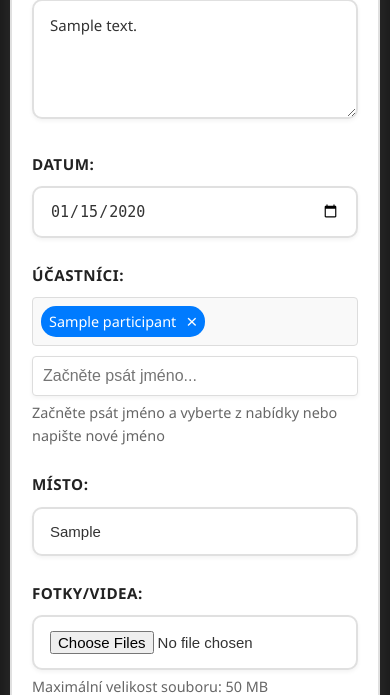
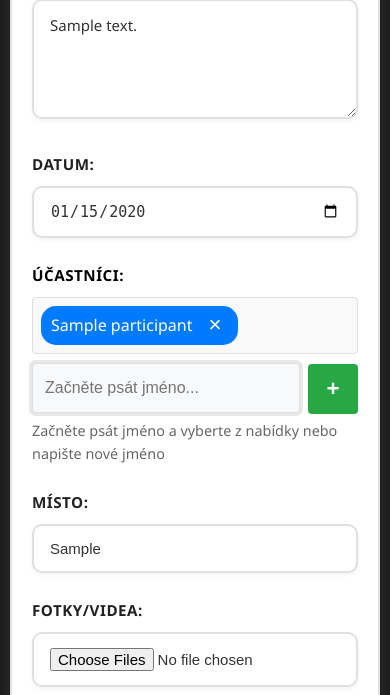
Before and after one commit to petsob33/tulenarium, a PHP site: page /admin.php?edit=1 in a window 390 px wide. Shown: the part 599-1294 px from the top of the page. Run offline with PHP 8.4, Linux system fonts and the light colour scheme; the visitor is signed in with stand-in values (Sample User, id 1); tables that the repository leaves empty hold one stand-in row (values such as "Sample post").

Commit message:
Oprava mobilního přidávání účastníků - přidání tlačítka a lepší podpora klávesnic

```diff
--- a/admin.php
+++ b/admin.php
@@ -778,12 +778,75 @@ try {
             position: relative;
         }
 
+        .input-group {
+            display: flex;
+            gap: 5px;
+        }
+
         #participantInput {
-            width: 100%;
+            flex: 1;
             padding: 10px;
             border: 1px solid #ddd;
             border-radius: 4px;
             font-size: 1rem;
+        }
+
+        .btn-add-participant {
+            background: #28a745;
+            color: white;
+            border: none;
+            border-radius: 4px;
+            padding: 10px 15px;
+            font-size: 1.2rem;
+            font-weight: bold;
+            cursor: pointer;
+            transition: background 0.2s;
+            min-width: 45px;
+        }
+
+        .btn-add-participant:hover {
+            background: #218838;
+        }
+
+        .btn-add-participant:active {
+            background: #1e7e34;
+        }
+
+        /* Mobilní optimalizace pro autocomplete */
+        @media (max-width: 768px) {
+            .input-group {
+                gap: 8px;
+            }
+
+            #participantInput {
+                padding: 12px;
+                font-size: 16px; /* Zabrání zoomu na iOS */
+            }
+
+            .btn-add-participant {
+                padding: 12px 18px;
+                font-size: 1.4rem;
+                min-width: 50px;
+            }
+
+            .autocomplete-dropdown {
+                max-height: 150px;
+            }
+
+            .autocomplete-item {
+                padding: 12px;
+                font-size: 16px;
+            }
+
+            .participant-tag {
+                padding: 6px 10px;
+                font-size: 1rem;
+            }
+
+            .participant-tag .remove-tag {
+                font-size: 1.4rem;
+                padding: 2px 6px;
+            }
         }
 
         .autocomplete-dropdown {
@@ -1073,7 +1136,11 @@ try {
                                     <!-- Zde se budou zobrazovat přidaná jména -->
                                 </div>
                                 <div class="autocomplete-container">
-                                    <input type="text" id="participantInput" placeholder="Začněte psát jméno...">
+                                    <div class="input-group">
+                                        <input type="text" id="participantInput" placeholder="Začněte psát jméno..."
+                                               inputmode="text" autocomplete="off" autocorrect="off" autocapitalize="words">
+                                        <button type="button" id="addParticipantBtn" class="btn-add-participant">+</button>
+                                    </div>
                                     <div class="autocomplete-dropdown" id="autocompleteDropdown"></div>
                                 </div>
                                 <input type="hidden" id="participants" name="participants" value="<?php echo $editEvent ? htmlspecialchars($editEvent['participants_text']) : ''; ?>">
@@ -1374,14 +1441,23 @@ try {
         function initializeAutocomplete() {
             const input = document.getElementById('participantInput');
             const dropdown = document.getElementById('autocompleteDropdown');
+            const addButton = document.getElementById('addParticipantBtn');
 
             input.addEventListener('input', handleInput);
             input.addEventListener('keydown', handleKeydown);
             input.addEventListener('focus', handleFocus);
 
+            // Přidání tlačítka pro přidání účastníka
+            addButton.addEventListener('click', function() {
+                const value = input.value.trim();
+                if (value) {
+                    addParticipant(value);
+                }
+            });
+
             // Skrytí dropdown při kliknutí mimo
             document.addEventListener('click', function(e) {
-                if (!input.contains(e.target) && !dropdown.contains(e.target)) {
+                if (!input.contains(e.target) && !dropdown.contains(e.target) && !addButton.contains(e.target)) {
                     hideDropdown();
                 }
             });
@@ -1441,6 +1517,18 @@ try {
                         addParticipant(currentSuggestions[selectedIndex]);
                     }
                     break;
+
+                // Podpora pro mobilní klávesnice
+                case 'Go':
+                case 'Search':
+                case 'Send':
+                    e.preventDefault();
+                    const input = document.getElementById('participantInput');
+                    const value = input.value.trim();
+                    if (value) {
+                        addParticipant(value);
+                    }
+                    break;
             }
         }
 
@@ -1512,10 +1600,16 @@ try {
             updateParticipantsDisplay();
             updateHiddenField();
 
-            // Vyčištění input
+            // Vyčištění input a focus
             const input = document.getElementById('participantInput');
             input.value = '';
+            input.focus();
             hideDropdown();
+
+            // Vibrace na mobilu (pokud je podporována)
+            if (navigator.vibrate) {
+                navigator.vibrate(50);
+            }
         }
 
         // Odstranění účastníka
```
